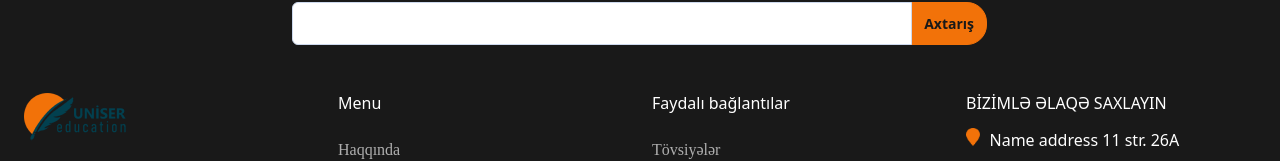
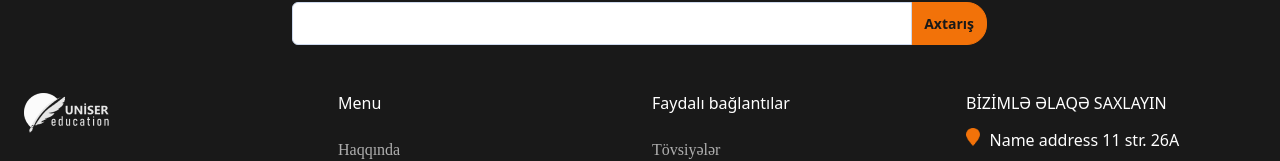
Before and after one commit to ResulDashdemirli/uniser_education, an Angular app: page / in a window 1280 px wide. Shown: the part 1248-1409 px from the top of the page. Built offline with nearby package versions, Linux system fonts and the light colour scheme.

Commit message:
footer image changed

```diff
--- a/src/app/main/footer/footer.component.html
+++ b/src/app/main/footer/footer.component.html
@@ -20,7 +20,7 @@
       <div class="row">
         <!--Grid column-->
         <div class="col-lg-3 col-md-6">
-          <div><img src="../../../assets/img/uniser_edu_logo.png" alt=""></div>
+          <div><img src="../../../assets/img/UNİSER EDU PNG 2.png" alt=""></div>
           <br>
           <p style="color: white;">
             Ən peşəkar və respublika<br>
```
